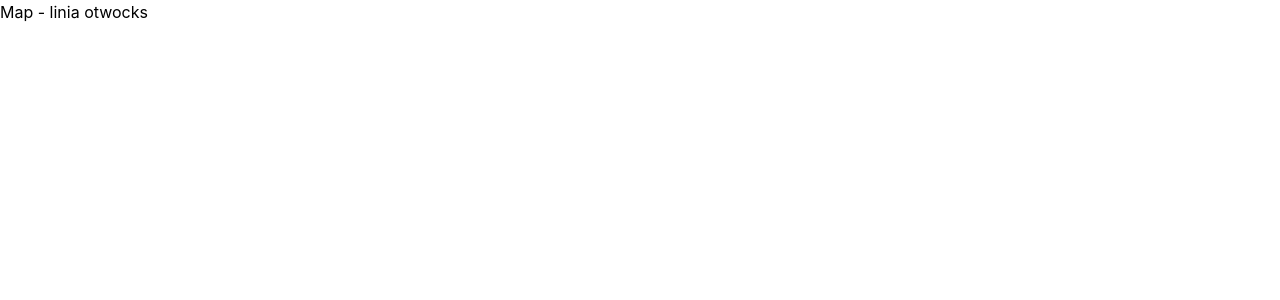
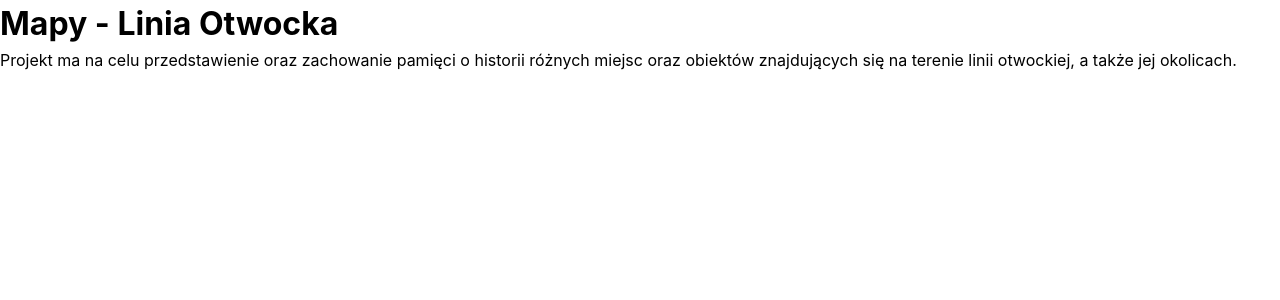
Before and after one commit to MacJ13/maps-linia-otw, a React (Vite) app: page / in a window 1280 px wide. Shown: the top 300 px of the page. Built offline with nearby package versions, Linux system fonts and the light colour scheme.

Commit message:
Create home component

```diff
--- a/src/App.jsx
+++ b/src/App.jsx
@@ -1,7 +1,11 @@
+import Home from "./pages/home";
+
 function App() {
   return (
     <>
-      <div>Map - linia otwocks</div>
+      <div>
+        <Home />
+      </div>
     </>
   );
 }
--- /dev/null
+++ b/src/pages/home.jsx
@@ -0,0 +1,16 @@
+const Home = () => {
+  return (
+    <div id="landing-page">
+      <div className="intro">
+        <h1 className="h1"> Mapy - Linia Otwocka</h1>
+        <p className="paragraph">
+          Projekt ma na celu przedstawienie oraz zachowanie pamięci o historii
+          różnych miejsc oraz obiektów znajdujących się na terenie linii
+          otwockiej, a także jej okolicach.
+        </p>
+      </div>
+    </div>
+  );
+};
+
+export default Home;
```
